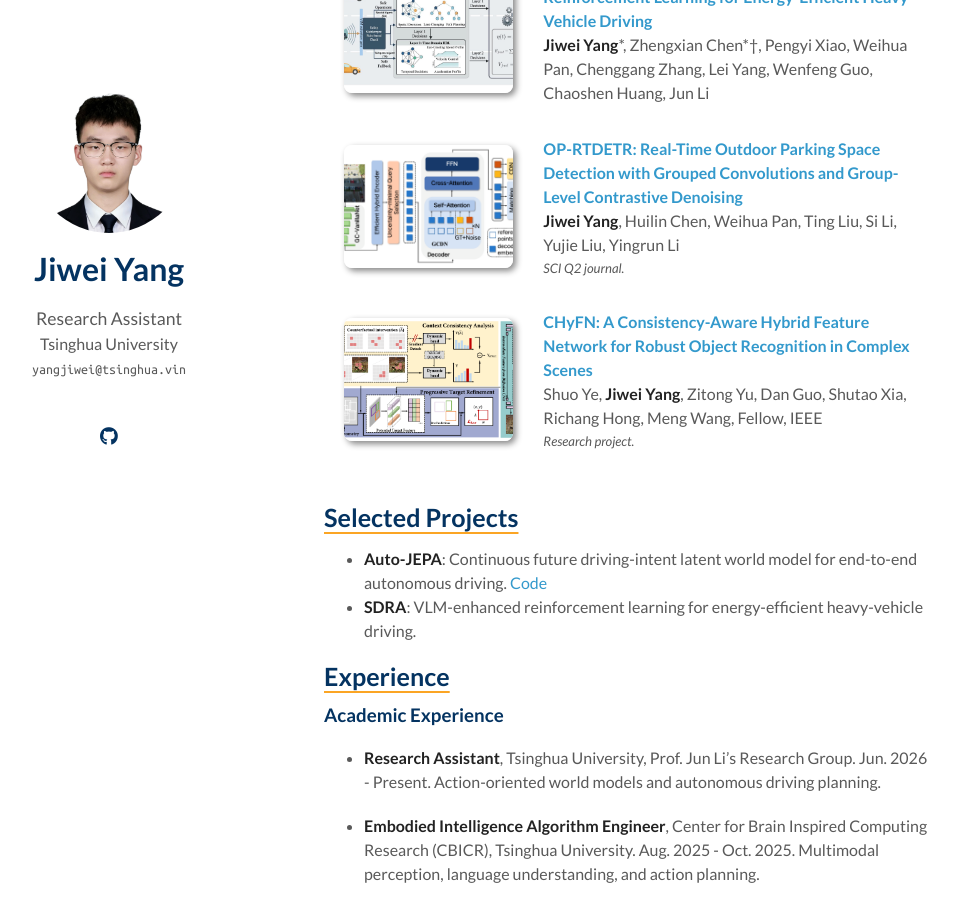
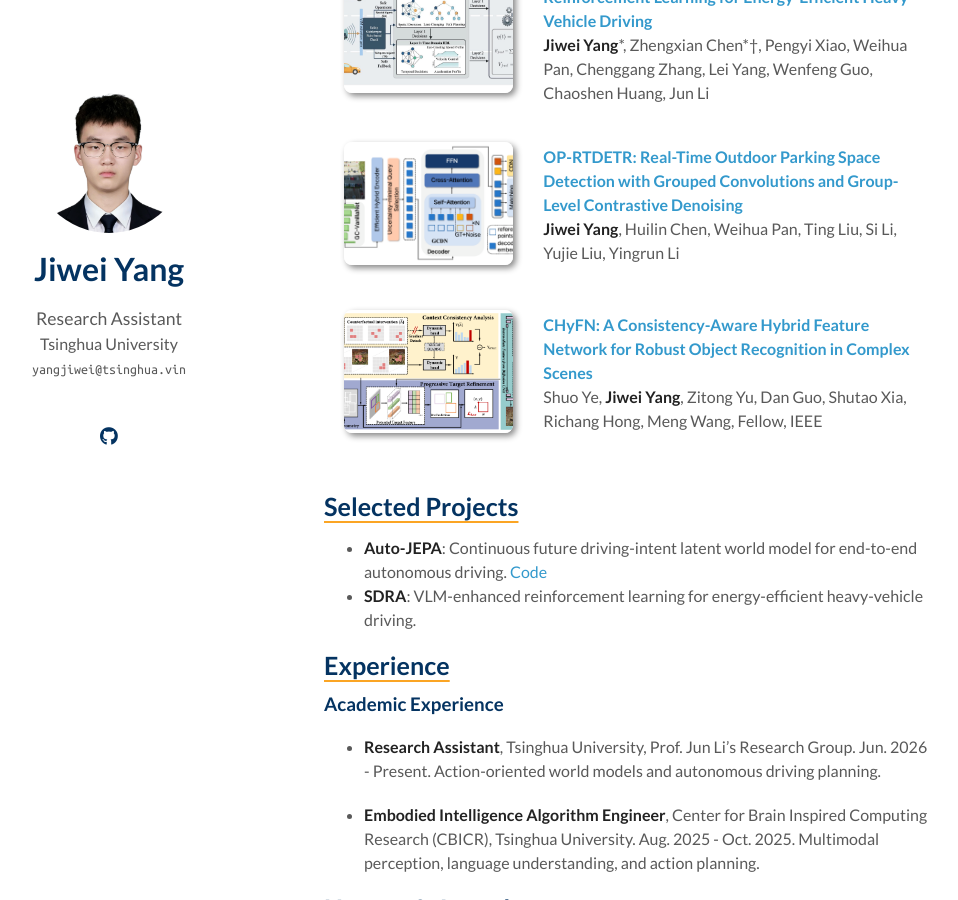
Before and after one commit to NoctYang/NoctYang.github.io, a Jekyll site: the page built from index.md, in a window 1280 px wide and 900 px high, scrolled down 1271 px. Shown: the whole window, without its empty margins (186-1144 px from the left). Built offline with Jekyll 4.4.1, drawn with Linux system fonts in a browser that asks for light colours; a style sheet for code colours, icons or effects is not loaded; our own code applies the rules of GitHub Pages for plain Markdown files.

Commit message:
Remove publication status labels

```diff
--- a/_data/publications.yml
+++ b/_data/publications.yml
@@ -13,11 +13,9 @@ main:
     selected: true
   - title: "OP-RTDETR: Real-Time Outdoor Parking Space Detection with Grouped Convolutions and Group-Level Contrastive Denoising"
     authors: <strong>Jiwei Yang</strong>, Huilin Chen, Weihua Pan, Ting Liu, Si Li, Yujie Liu, Yingrun Li
-    conference: SCI Q2 journal.
     image: ./assets/op-rtdetr.png
     selected: true
   - title: "CHyFN: A Consistency-Aware Hybrid Feature Network for Robust Object Recognition in Complex Scenes"
     authors: Shuo Ye, <strong>Jiwei Yang</strong>, Zitong Yu, Dan Guo, Shutao Xia, Richang Hong, Meng Wang, Fellow, IEEE
-    conference: Research project.
     image: ./assets/chyfn.png
     selected: true
```
